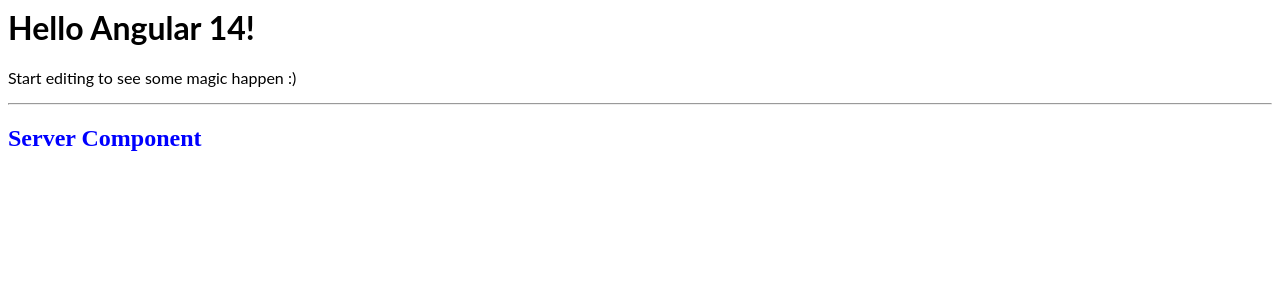
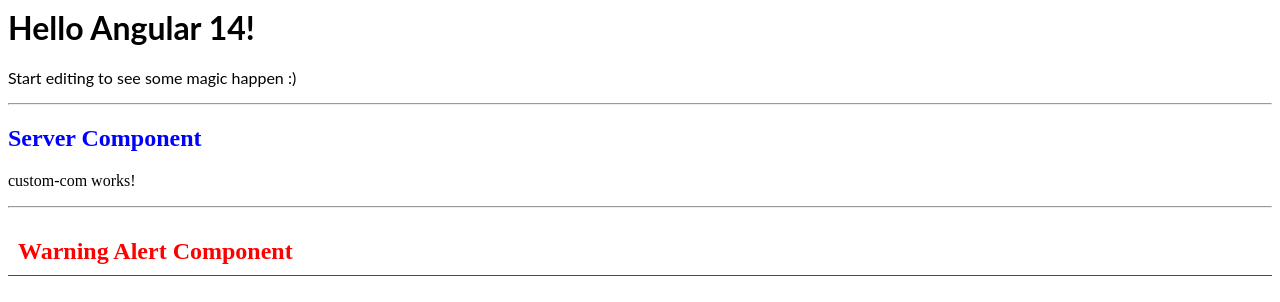
Before and after one commit to sandeep100690/angular-ivy-latest-angular, an Angular app: page / in a window 1280 px wide. Shown: the top 302 px of the page. Built offline with nearby package versions, Linux system fonts and the light colour scheme.

Commit message:
custom components

```diff
--- a/src/app/app.component.html
+++ b/src/app/app.component.html
@@ -4,3 +4,9 @@
 </p>
 <hr/>
 <app-server></app-server>
+
+<div app-custom-com>
+</div>
+
+<hr/>
+<app-warning-alert></app-warning-alert>
--- a/src/app/app.module.ts
+++ b/src/app/app.module.ts
@@ -5,12 +5,16 @@
 import { AppComponent } from './app.component';
 import { HelloComponent } from './hello.component';
 import { ServerComponent } from './server/server.component';
+import { CustomComComponent } from './custom-com/customCom.component';
+import { WarningAlertComponent } from './warning-alert/warningAlert.component';
 
 @NgModule({
     declarations: [
       AppComponent,
       HelloComponent,
-      ServerComponent
+      ServerComponent,
+      CustomComComponent,
+      WarningAlertComponent
     ],
   imports:      [
     BrowserModule,
--- /dev/null
+++ b/src/app/custom-com/customCom.component.html
@@ -0,0 +1,3 @@
+<p>
+custom-com works!
+</p>
--- /dev/null
+++ b/src/app/custom-com/customCom.component.ts
@@ -0,0 +1,15 @@
+import { Component, OnInit } from '@angular/core';
+
+@Component({
+  selector: '[app-custom-com]',
+  templateUrl: './customCom.component.html',
+  styleUrls: ['./customCom.component.css']
+})
+export class CustomComComponent implements OnInit {
+
+  constructor() { }
+
+  ngOnInit() {
+  }
+
+}
--- /dev/null
+++ b/src/app/warning-alert/warningAlert.component.html
@@ -0,0 +1,4 @@
+
+<h2>
+  Warning Alert Component
+</h2>
--- /dev/null
+++ b/src/app/warning-alert/warningAlert.component.ts
@@ -0,0 +1,19 @@
+import { Component } from '@angular/core';
+
+@Component({
+  selector: "app-warning-alert",
+  templateUrl: "./warningAlert.component.html",
+  styles: [
+    `
+      h2{
+        color: red;
+        padding:10px;
+        border-bottom:1px solid red;
+      }
+    `
+  ]
+})
+
+export class WarningAlertComponent{
+
+}
```
Also changed, not shown: src/app/custom-com/customCom.component.css (added), src/app/warning-alert/warningAlert.component.css (added).
